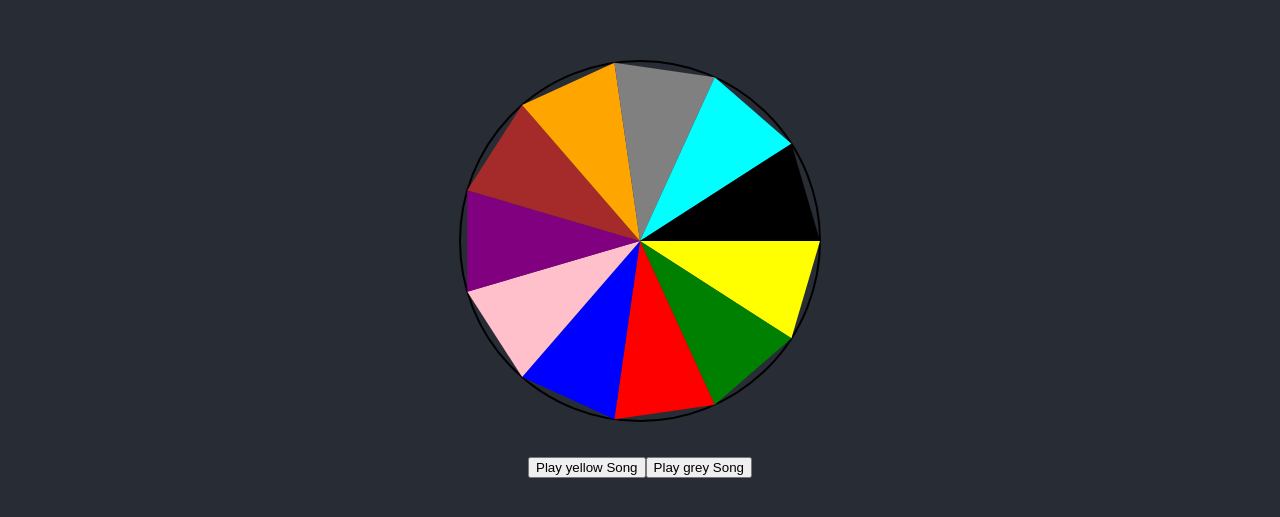
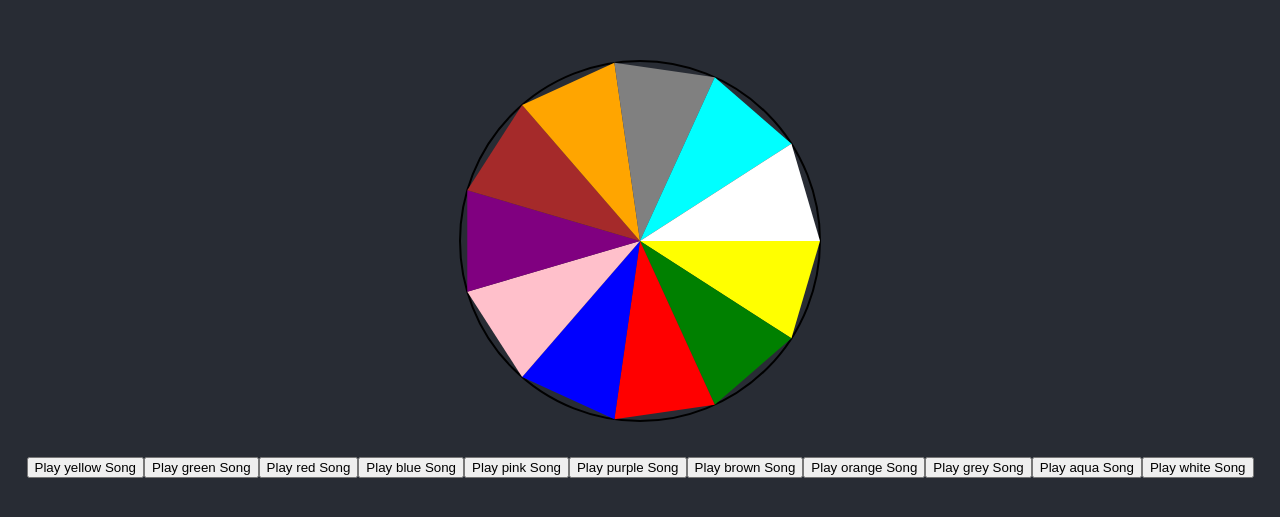
Before and after one commit to Danpr1984/mcm2, a React (Create React App) app: page / in a window 1280 px wide. Shown: the part 141-658 px from the top of the page. Built offline with nearby package versions, Linux system fonts and the light colour scheme.

Commit message:
Added mp3 files to colors

```diff
--- a/src/components/ColorWheel.jsx
+++ b/src/components/ColorWheel.jsx
@@ -1,19 +1,90 @@
 import React from 'react';
-import MusicPlayer from './MusicPlayer';
+import MusicPlayer, { playRandomSong } from './MusicPlayer'; // Import the MusicPlayer component and the playRandomSong function
+
 
 const colorSongs = {
-  yellow: ['src/music/happy/Feeling_Happy_FesliyanStudios.mp3', 'src/music/happy/Happy_Dreams_David_Fesliyan.mp3', 'src/music/happy/Happy_Feet_www.com.mp3', 'src/music/happy/Smilin_And_Vibin_.mp3'],
-  grey: ['src/music/sad/Emotional_Regret_.mp3', 'src/music/sad/Goodbye,_My_Friend_.mp3', 'src/music/sad/Lost_Souls.com.mp3', 'src/music/sad/Please_Dont_Cry_mp3.mp3'],
+  yellow: [
+    'src/music/happy/Feeling_Happy_FesliyanStudios.mp3',
+    'src/music/happy/Happy_Dreams_David_Fesliyan.mp3',
+    'src/music/happy/Happy_Feet_www.com.mp3',
+    'src/music/happy/Smilin_And_Vibin_.mp3',
+  ],
+  green: [
+    'src/music/sad/Emotional_Regret_.mp3',
+    'src/music/sad/Goodbye,_My_Friend_.mp3',
+    'src/music/sad/Lost_Souls.com.mp3',
+    'src/music/sad/Please_Dont_Cry_mp3.mp3',
+  ],
+  red: [
+    'src/music/happy/Feeling_Happy_FesliyanStudios.mp3',
+    'src/music/happy/Happy_Dreams_David_Fesliyan.mp3',
+    'src/music/happy/Happy_Feet_www.com.mp3',
+    'src/music/happy/Smilin_And_Vibin_.mp3'
+  ],
+    blue: [
+      'src/music/sad/Emotional_Regret_.mp3',
+      'src/music/sad/Goodbye,_My_Friend_.mp3',
+      'src/music/sad/Lost_Souls.com.mp3',
+      'src/music/sad/Please_Dont_Cry_mp3.mp3'
+    ],
+    pink: [
+      'src/music/happy/Feeling_Happy_FesliyanStudios.mp3',
+      'src/music/happy/Happy_Dreams_David_Fesliyan.mp3',
+      'src/music/happy/Happy_Feet_www.com.mp3',
+      'src/music/happy/Smilin_And_Vibin_.mp3'
+    ],
+    purple: [
+      'src/music/sad/Emotional_Regret_.mp3',
+      'src/music/sad/Goodbye,_My_Friend_.mp3',
+      'src/music/sad/Lost_Souls.com.mp3',
+      'src/music/sad/Please_Dont_Cry_mp3.mp3'
+    ],
+    brown: [
+      'src/music/happy/Feeling_Happy_FesliyanStudios.mp3',
+      'src/music/happy/Happy_Dreams_David_Fesliyan.mp3',
+      'src/music/happy/Happy_Feet_www.com.mp3',
+      'src/music/happy/Smilin_And_Vibin_.mp3'
+    ],
+    orange: [
+      'src/music/sad/Emotional_Regret_.mp3',
+      'src/music/sad/Goodbye,_My_Friend_.mp3',
+      'src/music/sad/Lost_Souls.com.mp3',
+      'src/music/sad/Please_Dont_Cry_mp3.mp3'
+    ],
+    grey: [
+      'src/music/happy/Feeling_Happy_FesliyanStudios.mp3',
+      'src/music/happy/Happy_Dreams_David_Fesliyan.mp3',
+      'src/music/happy/Happy_Feet_www.com.mp3',
+      'src/music/happy/Smilin_And_Vibin_.mp3'
+    ],
+    aqua: [
+      'src/music/sad/Emotional_Regret_.mp3',
+      'src/music/sad/Goodbye,_My_Friend_.mp3',
+      'src/music/sad/Lost_Souls.com.mp3',
+      'src/music/sad/Please_Dont_Cry_mp3.mp3'
+    ],
+    white: [
+      'src/music/happy/Feeling_Happy_FesliyanStudios.mp3',
+      'src/music/happy/Happy_Dreams_David_Fesliyan.mp3',
+      'src/music/happy/Happy_Feet_www.com.mp3',
+      'src/music/happy/Smilin_And_Vibin_.mp3'
+    ],
   // Define songs for other colors as needed
 };
 
 const ColorWheel = () => {
-  const colors = ['yellow', 'green', 'red', 'blue', 'pink', 'purple', 'brown', 'orange', 'grey', 'aqua', 'terracotta'];
+  const colors = ['yellow', 'green', 'red', 'blue', 'pink', 'purple', 'brown', 'orange', 'grey', 'aqua', 'white'];
   const segmentAngle = (2 * Math.PI) / colors.length;
 
-  const playSong = (song) => {
-    // Implement logic to play the song (you can use the MusicPlayer component)
-    console.log(`Playing song: ${song}`);
+  // Function to play music when a color is clicked
+  const handleColorClick = (color) => {
+    const songsForColor = colorSongs[color];
+    if (songsForColor && songsForColor.length > 0) {
+      const randomIndex = Math.floor(Math.random() * songsForColor.length);
+      const selectedSong = songsForColor[randomIndex];
+      // Play the selected song using the MusicPlayer component
+      MusicPlayer.playRandomSong(selectedSong);
+    }
   };
 
   return (
@@ -29,23 +100,12 @@ const ColorWheel = () => {
           const x2 = 200 + 180 * Math.cos(endAngle);
           const y2 = 200 + 180 * Math.sin(endAngle);
 
-          // Define an onClick handler to play a random song for each color
-          const handleColorClick = () => {
-            const songsForColor = colorSongs[color];
-            if (songsForColor && songsForColor.length > 0) {
-              const randomIndex = Math.floor(Math.random() * songsForColor.length);
-              const selectedSong = songsForColor[randomIndex];
-              // Play the selected song (you can implement this logic using your MusicPlayer component)
-              playSong(selectedSong);
-            }
-          };
-
           return (
             <polygon
               key={color}
               points={`200,200 ${x1},${y1} ${x2},${y2}`}
               fill={color}
-              onClick={handleColorClick} // Add the onClick handler here
+              onClick={() => handleColorClick(color)} // Add the onClick handler here
             />
           );
         })}
--- a/src/components/MusicPlayer.jsx
+++ b/src/components/MusicPlayer.jsx
@@ -11,7 +11,18 @@ const MusicPlayer = () => {
   // Define the audio files for each color (replace with your actual file paths)
   const colorSongs = {
     yellow: ['src/music/happy/Feeling_Happy_FesliyanStudios.mp3', 'src/music/happy/Happy_Dreams_David_Fesliyan.mp3', 'src/music/happy/Happy_Feet_www.com.mp3', 'src/music/happy/Smilin_And_Vibin_.mp3'],
-    grey: ['src/music/sad/Emotional_Regret_.mp3', 'src/music/sad/Goodbye,_My_Friend_.mp3', 'src/music/sad/Lost_Souls.com.mp3', 'src/music/sad/Please_Dont_Cry_mp3.mp3'],
+    green: ['src/music/sad/Emotional_Regret_.mp3', 'src/music/sad/Goodbye,_My_Friend_.mp3', 'src/music/sad/Lost_Souls.com.mp3', 'src/music/sad/Please_Dont_Cry_mp3.mp3'],
+    red: ['src/music/happy/Feeling_Happy_FesliyanStudios.mp3', 'src/music/happy/Happy_Dreams_David_Fesliyan.mp3', 'src/music/happy/Happy_Feet_www.com.mp3', 'src/music/happy/Smilin_And_Vibin_.mp3'],
+    blue: ['src/music/sad/Emotional_Regret_.mp3', 'src/music/sad/Goodbye,_My_Friend_.mp3', 'src/music/sad/Lost_Souls.com.mp3', 'src/music/sad/Please_Dont_Cry_mp3.mp3'],
+    pink: ['src/music/happy/Feeling_Happy_FesliyanStudios.mp3', 'src/music/happy/Happy_Dreams_David_Fesliyan.mp3', 'src/music/happy/Happy_Feet_www.com.mp3', 'src/music/happy/Smilin_And_Vibin_.mp3'],
+    purple: ['src/music/sad/Emotional_Regret_.mp3', 'src/music/sad/Goodbye,_My_Friend_.mp3', 'src/music/sad/Lost_Souls.com.mp3', 'src/music/sad/Please_Dont_Cry_mp3.mp3'],
+    brown: ['src/music/happy/Feeling_Happy_FesliyanStudios.mp3', 'src/music/happy/Happy_Dreams_David_Fesliyan.mp3', 'src/music/happy/Happy_Feet_www.com.mp3', 'src/music/happy/Smilin_And_Vibin_.mp3'],
+    orange: ['src/music/sad/Emotional_Regret_.mp3', 'src/music/sad/Goodbye,_My_Friend_.mp3', 'src/music/sad/Lost_Souls.com.mp3', 'src/music/sad/Please_Dont_Cry_mp3.mp3'],
+    grey: ['src/music/happy/Feeling_Happy_FesliyanStudios.mp3', 'src/music/happy/Happy_Dreams_David_Fesliyan.mp3', 'src/music/happy/Happy_Feet_www.com.mp3', 'src/music/happy/Smilin_And_Vibin_.mp3'],
+    aqua: ['src/music/sad/Emotional_Regret_.mp3', 'src/music/sad/Goodbye,_My_Friend_.mp3', 'src/music/sad/Lost_Souls.com.mp3', 'src/music/sad/Please_Dont_Cry_mp3.mp3'],
+    white: ['src/music/happy/Feeling_Happy_FesliyanStudios.mp3', 'src/music/happy/Happy_Dreams_David_Fesliyan.mp3', 'src/music/happy/Happy_Feet_www.com.mp3', 'src/music/happy/Smilin_And_Vibin_.mp3'],
+
+
     // Define songs for other colors as needed
   };
 
@@ -29,4 +40,5 @@ const MusicPlayer = () => {
   );
 };
 
+export { playRandomSong }; // Export the playRandomSong function
 export default MusicPlayer;
```
